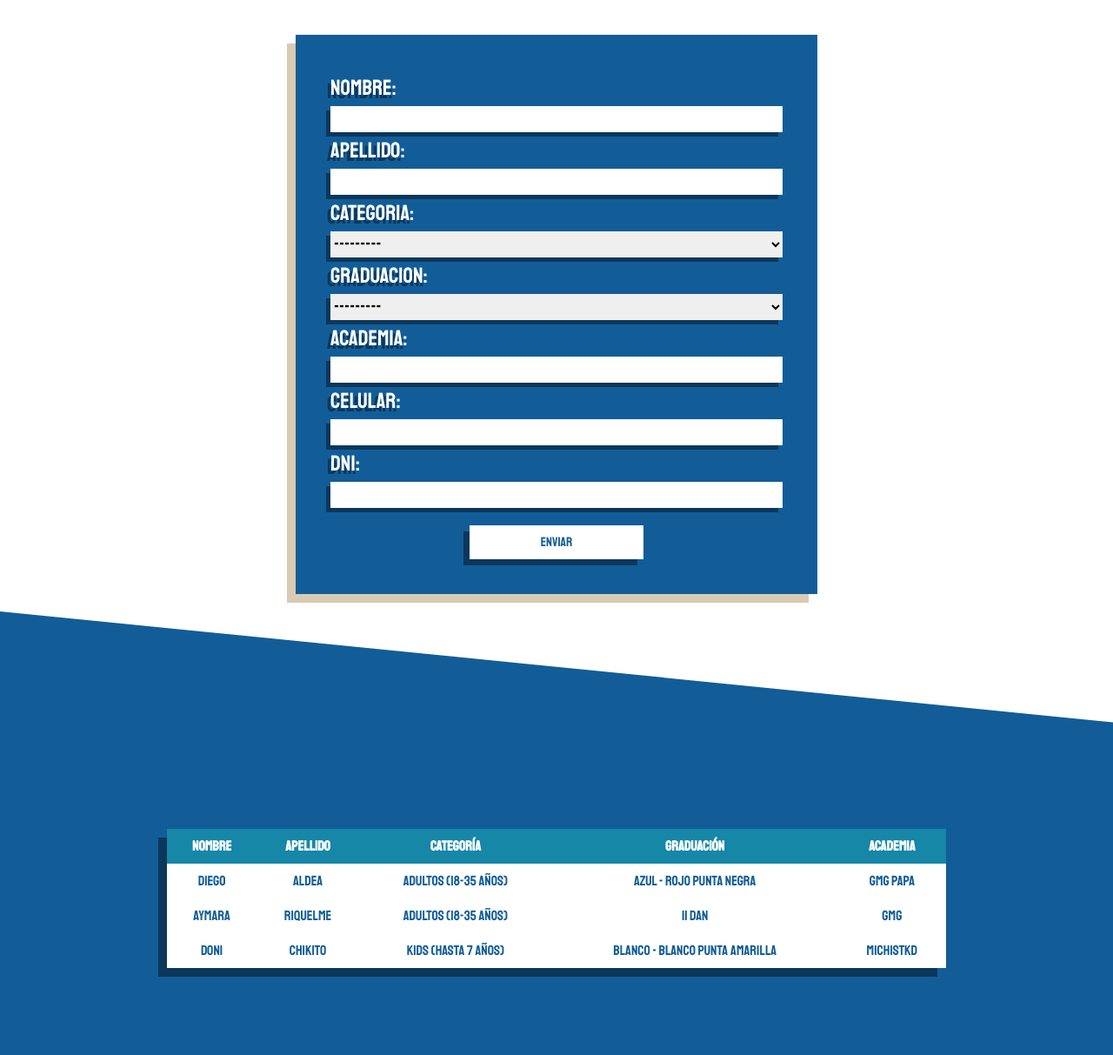
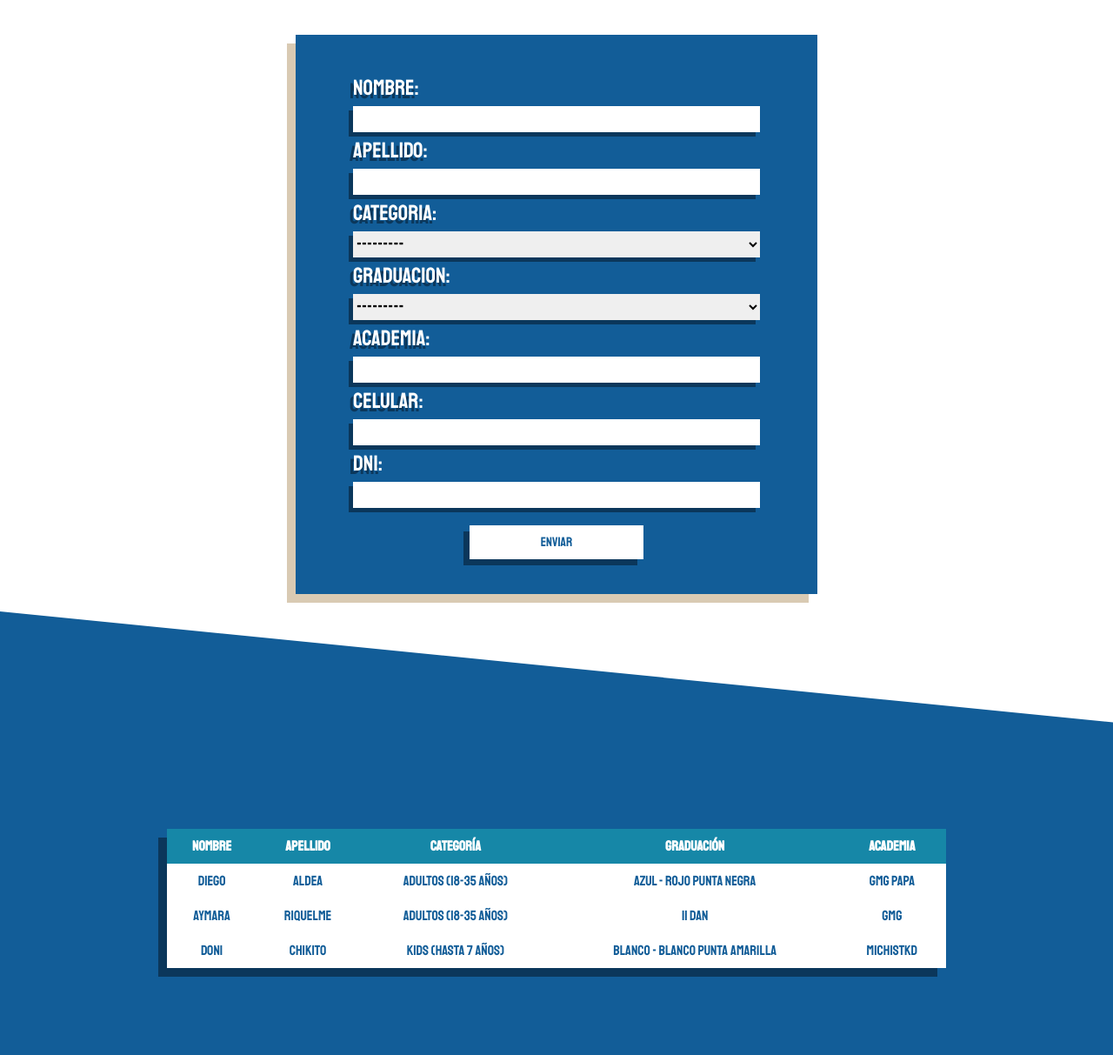
Before and after one commit to diegoaldea/inscripcionestkd, a Django app: page / in a window 1280 px wide. Shown: the whole page at 87% size. Run offline with Django 3.2, Linux system fonts and the light colour scheme; data comes from the database, SQL or seed files in the repository.

Commit message:
ajustes css 2

```diff
--- a/static/css/index.css
+++ b/static/css/index.css
@@ -23,12 +23,13 @@
     margin-bottom: 20px;
     box-shadow: -10px 10px#d9cab3;
 
-    display: grid;
-
-    /* flex-direction: column; */
+    display: flex;
+    flex-direction: column;
+    align-items: center;
 }
 
 input{
+    width: 90%;
     height: 30px;
     font-size: 20px;
     color: #125D98;
@@ -46,6 +47,7 @@ input:focus, select:focus{
 }
 
 select{
+    width: 90%;
     height: 30px;
     right: 0;
     font-size: 20px;
@@ -53,7 +55,9 @@ select{
     border: 0;
 }
 label{
+    width: 90%;
     margin: 5px 0px 5px 0px;
+    text-align: left;
     font-size: 25px;
     text-shadow: -4px 4px #0b375b;
 }
@@ -83,7 +87,8 @@ table{
     padding: 20px;
     margin: 0px auto;
     margin-top: 50px;
-    width: 70%;
+    max-width: 70%;
+    min-width: 70%;
     border-collapse: collapse;
     box-shadow: -10px 10px #0b375b;
 }
```
